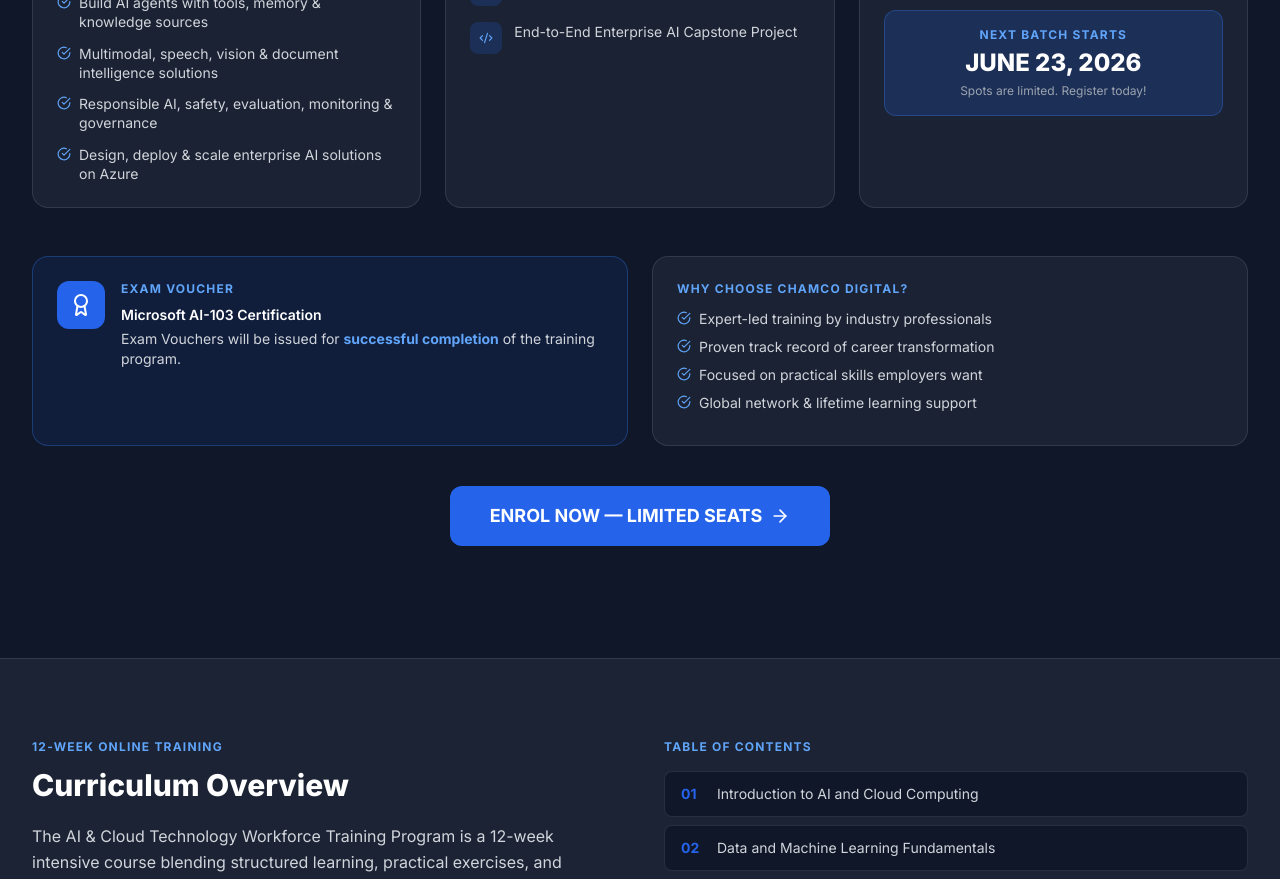
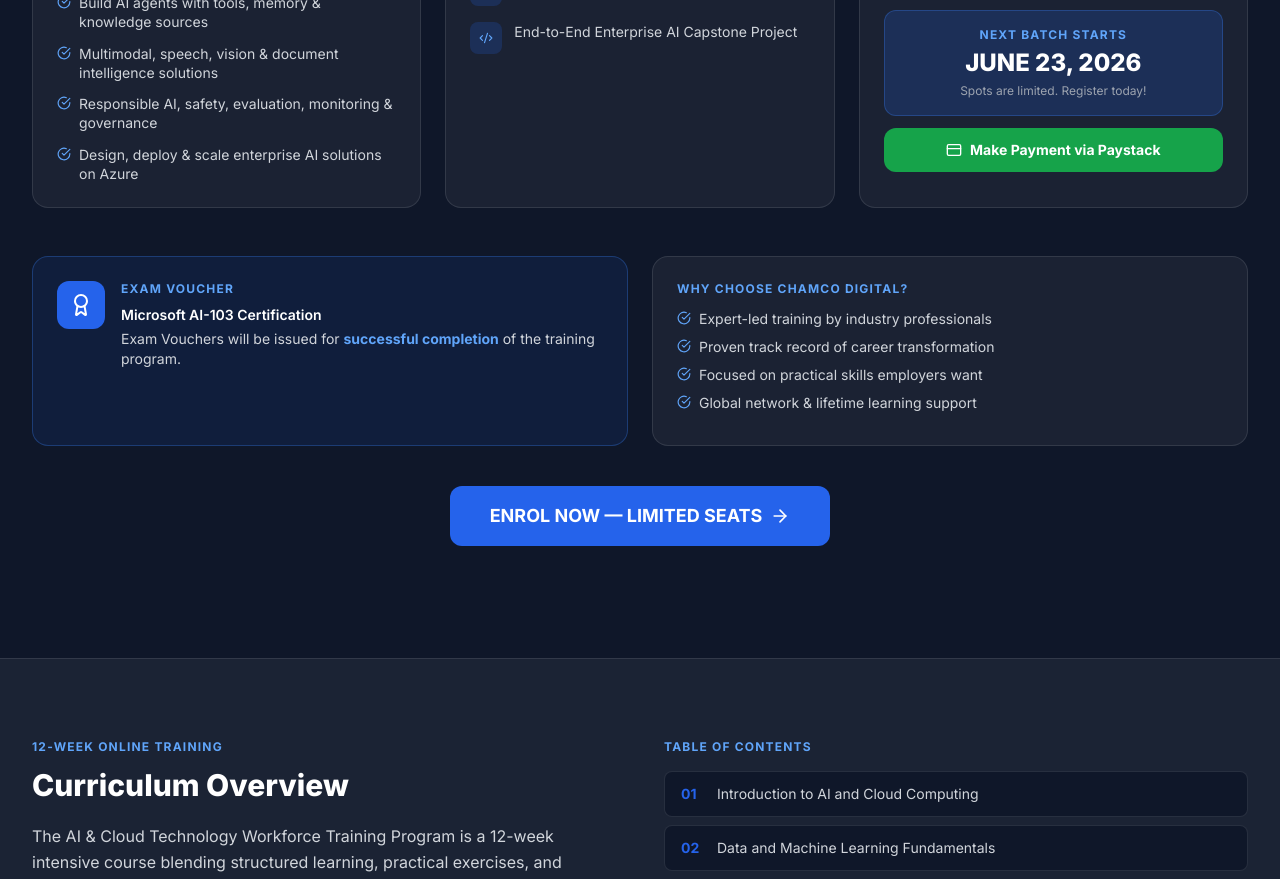
Before and after one commit to saidubsamaila-dev/sbsamaila-nextjs, a Next.js app: page /chamco in a window 1280 px wide. Shown: the part 3000-3879 px from the top of the page. Built offline with nearby package versions, Linux system fonts and the light colour scheme.

Commit message:
Add Paystack payment button below Next Batch Starts section

```diff
--- a/app/chamco/page.tsx
+++ b/app/chamco/page.tsx
@@ -335,6 +335,18 @@ export default function ChamcoPage() {
                 <p className="text-white text-2xl font-extrabold">JUNE 23, 2026</p>
                 <p className="text-gray-400 text-xs mt-1">Spots are limited. Register today!</p>
               </div>
+              <a
+                href="https://paystack.shop/pay/gz2msymxm0"
+                target="_blank"
+                rel="noopener noreferrer"
+                className="mt-3 w-full flex items-center justify-center gap-2 bg-green-600 text-white text-sm font-bold py-3 rounded-xl hover:bg-green-700 transition-colors"
+              >
+                <svg width="16" height="16" viewBox="0 0 24 24" fill="none" xmlns="http://www.w3.org/2000/svg">
+                  <path d="M20 4H4C2.9 4 2 4.9 2 6V18C2 19.1 2.9 20 4 20H20C21.1 20 22 19.1 22 18V6C22 4.9 21.1 4 20 4Z" stroke="white" strokeWidth="2" strokeLinecap="round" strokeLinejoin="round"/>
+                  <path d="M2 10H22" stroke="white" strokeWidth="2" strokeLinecap="round"/>
+                </svg>
+                Make Payment via Paystack
+              </a>
             </div>
           </div>
 
--- a/components/ChamcoBanner.tsx
+++ b/components/ChamcoBanner.tsx
@@ -160,6 +160,18 @@ export default function ChamcoBanner() {
               <p className="text-white text-2xl font-extrabold">JUNE 23, 2026</p>
               <p className="text-gray-400 text-xs mt-1">Spots are limited. Register today!</p>
             </div>
+            <a
+              href="https://paystack.shop/pay/gz2msymxm0"
+              target="_blank"
+              rel="noopener noreferrer"
+              className="mt-3 w-full flex items-center justify-center gap-2 bg-green-600 text-white text-sm font-bold py-3 rounded-xl hover:bg-green-700 transition-colors"
+            >
+              <svg width="16" height="16" viewBox="0 0 24 24" fill="none" xmlns="http://www.w3.org/2000/svg">
+                <path d="M20 4H4C2.9 4 2 4.9 2 6V18C2 19.1 2.9 20 4 20H20C21.1 20 22 19.1 22 18V6C22 4.9 21.1 4 20 4Z" stroke="white" strokeWidth="2" strokeLinecap="round" strokeLinejoin="round"/>
+                <path d="M2 10H22" stroke="white" strokeWidth="2" strokeLinecap="round"/>
+              </svg>
+              Make Payment via Paystack
+            </a>
           </div>
         </div>
 
```
